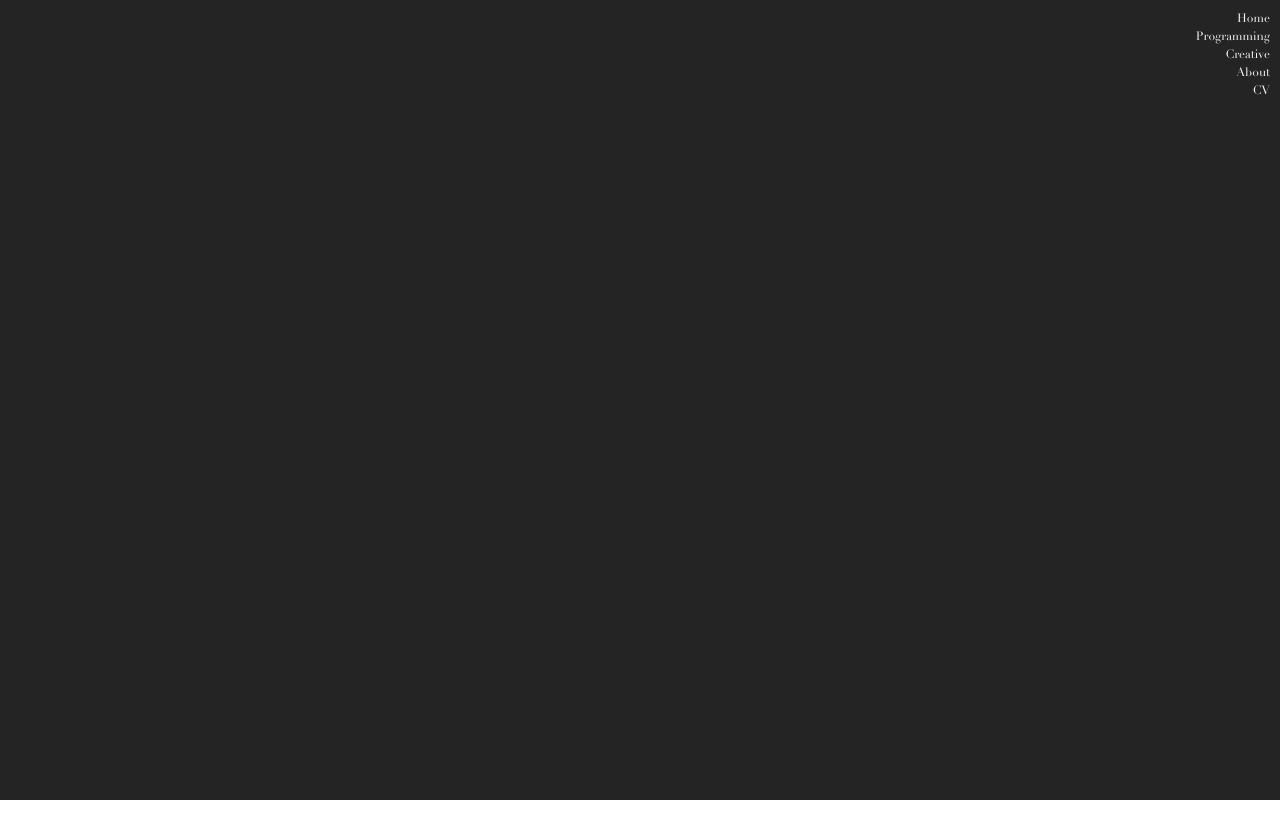
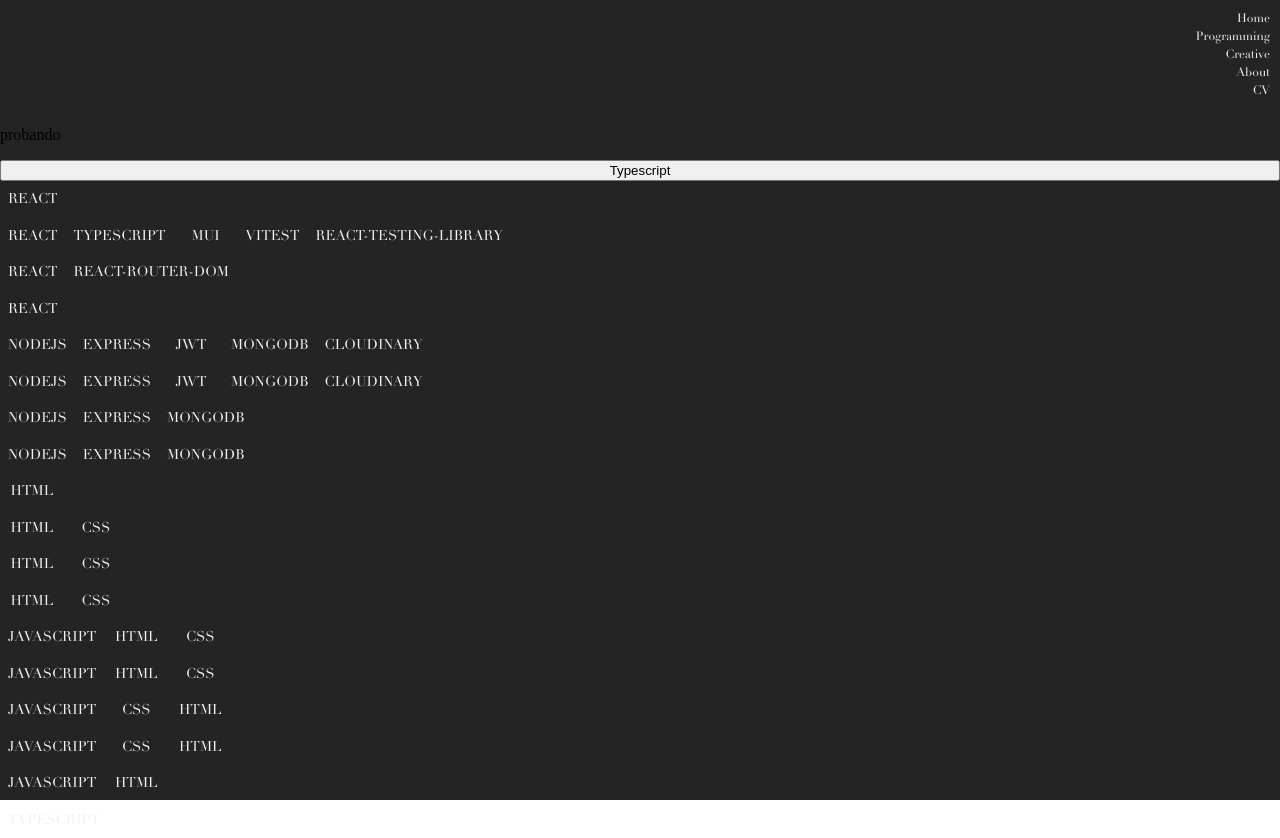
Before and after one commit to cookingnoob/portafolio-AC, a React (Vite) app: page /programming in a window 1280 px wide. Before the commit the page ends 800 px from the top, so only its background shows below. Built offline with nearby package versions, Linux system fonts and the light colour scheme.

Commit message:
add programming project cards component
it renders the tech stack used for each project

```diff
--- /dev/null
+++ b/src/components/CodingProjectsCard.jsx
@@ -0,0 +1,24 @@
+import { Box, Button, Typography } from '@mui/material'
+import React from 'react'
+import { programmingExp } from '../data/programming'
+
+
+
+const CodingProjectsCard = () => {
+
+  return (
+    <>
+      <p>probando</p>
+      <button>Typescript</button>
+      {programmingExp.map((p, index) => (
+        <Box key={`${p}-${index}`}>
+          {p.tech.map((t, index) => (
+            <Button key={`${t}-${index}`}>{t}</Button>
+          ))}
+        </Box>
+      ))}
+    </>
+  )
+}
+
+export default CodingProjectsCard
--- a/src/data/programming.js
+++ b/src/data/programming.js
@@ -14,7 +14,7 @@ export const programmingExp = [
     repository: 'https://github.com/cookingnoob/rtc-react-styles-tests-typescript'
   },
   {
-    tech: ['React'],
+    tech: ['React', 'react-router-dom'],
     title: 'Board Games: tic-tac-toe, sudoku, hangman',
     description: 'A React SPA where users can play board games like Hangman, Tic Tac Toe, and Sudoku. This project focuses on utilizing custom hooks and clean code practices. It includes a basic user log feature where players can see their chosen names rendered.',
     projectUrl: 'https://rtc-games.netlify.app',
@@ -56,7 +56,7 @@ export const programmingExp = [
     repository: 'https://github.com/cookingnoob/rtc-backend1'
   },
   {
-    tech: 'HTML',
+    tech: ['HTML'],
     title: 'Recipe blog',
     description: 'My first page ever! A simple food blog that renders my three favorite recipes. Images and recipes are mine!',
     projectUrl: 'https://cookingnoob.github.io/odin-recipes/recipes/ribeye.html',
--- a/src/pages/Programming.jsx
+++ b/src/pages/Programming.jsx
@@ -1,10 +1,12 @@
 import React from 'react'
 import Microlink from '@microlink/react'
 import { Box, Typography } from '@mui/material'
+import CodingProjectsCard from '../components/CodingProjectsCard'
 
 const Programming = () => {
   return (
     <>
+      <CodingProjectsCard />
     </>
 
   )
```
Also changed, not shown: src/pages/Welcome.jsx (+6 -3 lines), 2 other files (tests, documents, lock files or other folders).
